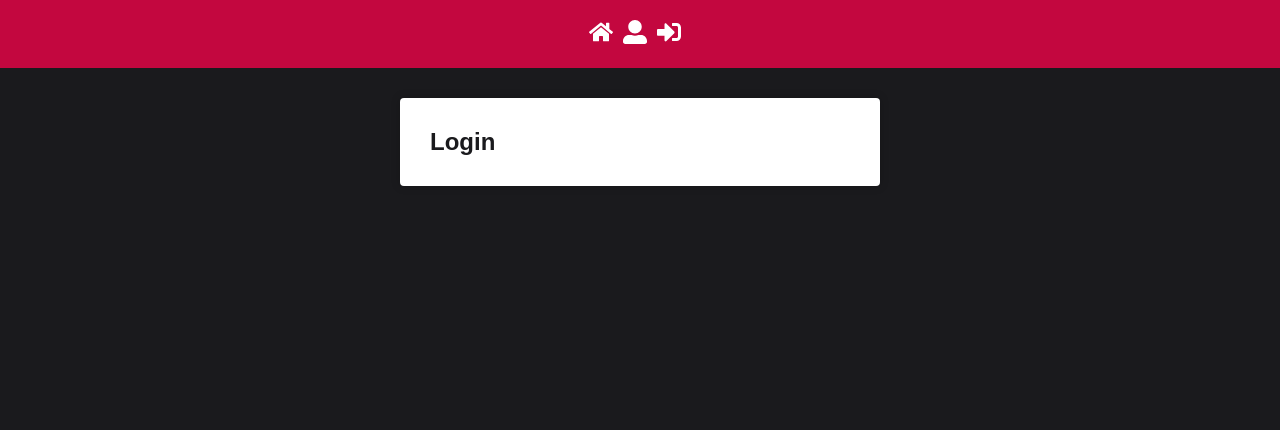
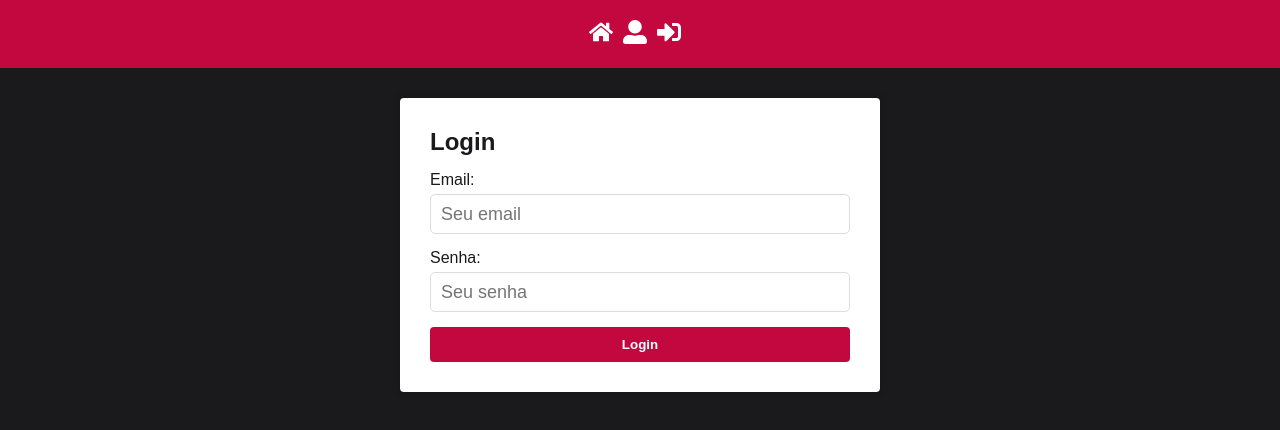
Before and after one commit to AndrewDeras/react-adm-escola, a React (Create React App) app: page /login in a window 1280 px wide. Shown: the top 430 px of the page. Built offline with nearby package versions, Linux system fonts and the light colour scheme.

Commit message:
first part of login logic

```diff
--- a/src/pages/Login/index.js
+++ b/src/pages/Login/index.js
@@ -1,10 +1,71 @@
-import React from 'react';
+import React, { useState } from 'react';
+import { toast } from 'react-toastify';
+import { isEmail } from 'validator';
+import { useDispatch } from 'react-redux';
+
+import * as actions from '../../store/modules/auth/actions';
+import axios from '../../services/axios';
+import { Form } from './styled';
 import { Container } from '../../styles/GlobalStyles';
 
 export default function Login() {
+  const [email, setEmail] = useState('');
+  const [password, setPassword] = useState('');
+
+  const dispatch = useDispatch();
+
+  async function handleSubmit(e) {
+    e.preventDefault();
+    let loginErrors = false;
+
+    if (!isEmail(email)) {
+      loginErrors = true;
+      toast.error('E-mail inválido.');
+    }
+
+    if (password.length < 7 || password.length > 70) {
+      loginErrors = true;
+      toast.error('Senha inválida.');
+    }
+
+    if (loginErrors) return;
+
+    dispatch(actions.loginRequest({ email, password }));
+
+    // try {
+    //   await axios.post('/tokens');
+    // } catch (error) {
+    //   console.log(error);
+    // }
+  }
+
   return (
     <Container>
       <h1>Login</h1>
+      <Form onSubmit={handleSubmit}>
+        <label htmlFor="email">
+          Email:
+          <input
+            id="email"
+            type="email"
+            onChange={({ target }) => setEmail(target.value)}
+            value={email}
+            placeholder="Seu email"
+          />
+        </label>
+
+        <label htmlFor="password">
+          Senha:
+          <input
+            id="password"
+            type="password"
+            onChange={({ target }) => setPassword(target.value)}
+            value={password}
+            placeholder="Seu senha"
+          />
+        </label>
+        <button type="submit">Login</button>
+      </Form>
     </Container>
   );
 }
--- a/src/pages/Login/styled.js
+++ b/src/pages/Login/styled.js
@@ -1,12 +1,28 @@
 import styled from 'styled-components';
 
-export const Title = styled.h1`
-  background: grey;
-  small {
-    font-size: 12pt;
-    margin-left: 12px;
-    color: purple;
+import * as colors from '../../config/colors';
+
+export const Form = styled.form`
+  display: flex;
+  flex-direction: column;
+  margin-top: 15px;
+
+  label {
+    display: flex;
+    flex-direction: column;
+    margin-bottom: 15px;
+  }
+
+  input {
+    height: 40px;
+    font-size: 18px;
+    border: 1px solid #ddd;
+    padding: 0 10px;
+    border-radius: 5px;
+    margin-top: 5px;
+
+    &:focus {
+      border: 1px solid ${colors.primaryColor};
+    }
   }
 `;
-
-export const Paragraph = styled.p``;
--- /dev/null
+++ b/src/store/modules/auth/actions.js
@@ -0,0 +1,21 @@
+import * as types from '../types';
+
+export function loginRequest(payload) {
+  return {
+    type: types.LOGIN_REQUEST,
+    payload,
+  };
+}
+export function loginSucces(payload) {
+  return {
+    type: types.LOGIN_SUCCESS,
+    payload,
+  };
+}
+
+export function loginFailure(payload) {
+  return {
+    type: types.LOGIN_FAILURE,
+    payload,
+  };
+}
--- /dev/null
+++ b/src/store/modules/auth/reducer.js
@@ -0,0 +1,22 @@
+import * as types from '../types';
+
+const initialState = {
+  isLoggedIn: false,
+  token: false,
+  user: {},
+  isLoading: false,
+};
+
+// eslint-disable-next-line default-param-last
+export default function reducer(state = initialState, action) {
+  switch (action.type) {
+    case types.LOGIN_REQUEST: {
+      console.log('Login request', action.payload);
+      return state;
+    }
+
+    default: {
+      return state;
+    }
+  }
+}
--- /dev/null
+++ b/src/store/modules/auth/sagas.js
@@ -0,0 +1,11 @@
+import { call, put, all, takeLatest } from 'redux-saga/effects';
+import { toast } from 'react-toastify';
+import * as actions from './actions';
+import * as types from '../types';
+
+// eslint-disable-next-line
+function* loginRequest({payload}) {
+  console.log('saga', payload);
+}
+
+export default all([takeLatest(types.LOGIN_REQUEST, loginRequest)]);
--- a/src/store/modules/reduxPersist.js
+++ b/src/store/modules/reduxPersist.js
@@ -4,9 +4,9 @@ import { persistReducer } from 'redux-persist';
 export default (reducers) => {
   const persistedReducers = persistReducer(
     {
-      key: 'appName',
+      key: 'react-escola-adm ',
       storage,
-      whitelist: ['example'],
+      whitelist: ['auth'],
     },
     reducers
   );
--- a/src/store/modules/rootReducer.js
+++ b/src/store/modules/rootReducer.js
@@ -1,7 +1,7 @@
 import { combineReducers } from 'redux';
 
-import exampleReducer from './example/reducer';
+import auth from './auth/reducer';
 
 export default combineReducers({
-  example: exampleReducer,
+  auth,
 });
--- a/src/store/modules/rootSaga.js
+++ b/src/store/modules/rootSaga.js
@@ -1,7 +1,7 @@
 import { all } from 'redux-saga/effects';
 
-import example from './example/sagas';
+import auth from './auth/sagas';
 
 export default function* rootSaga() {
-  return yield all([example]);
+  return yield all([auth]);
 }
--- a/src/store/modules/types.js
+++ b/src/store/modules/types.js
@@ -1,3 +1,7 @@
 export const clickedButtonSuccess = 'clickedButtonSuccess';
 export const clickedButtonFailure = 'clickedButtonFailure';
 export const clickedButtonRequest = 'clickedButtonRequest';
+
+export const LOGIN_REQUEST = 'LOGIN_REQUEST';
+export const LOGIN_SUCCESS = 'LOGIN_SUCCESS';
+export const LOGIN_FAILURE = 'LOGIN_FAILURE';
```
